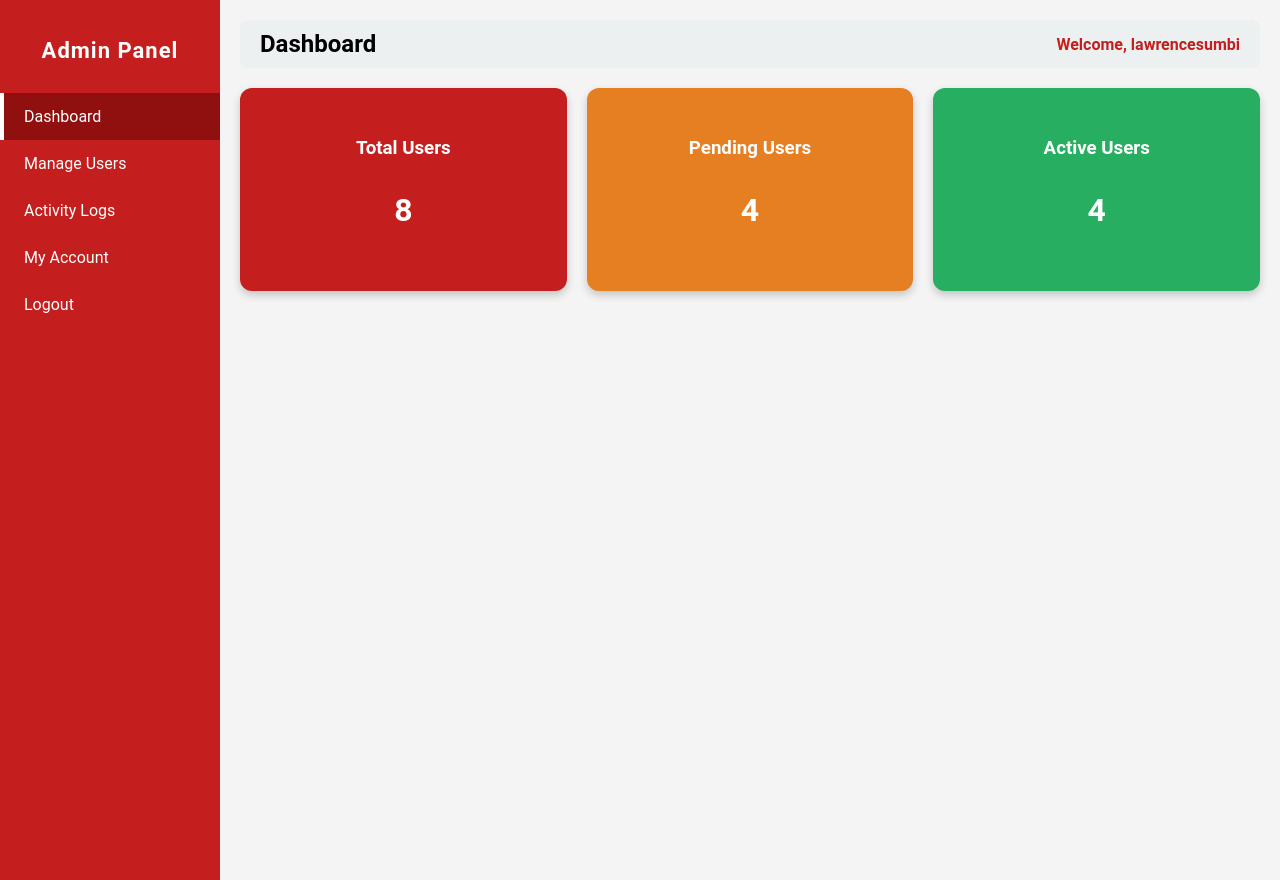
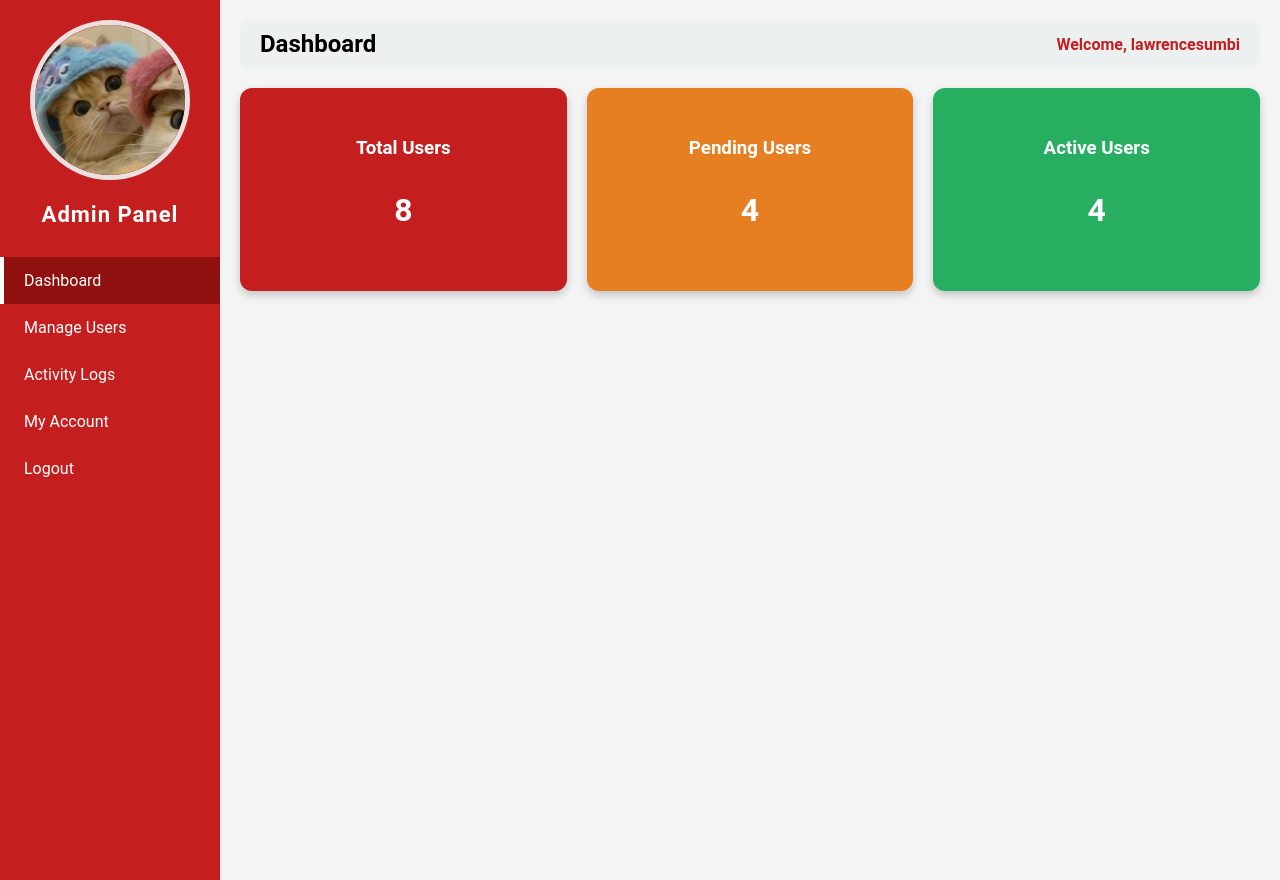
Before and after one commit to lawrencesumbi/STUDISCIPLINK, a PHP site: page /admin.php in a window 1280 px wide. Run offline with PHP 8.4, Linux system fonts and the light colour scheme; a user stored in the database is signed in; data comes from the database, SQL or seed files in the repository.

Commit message:
profilePhoto

```diff
--- a/admin.php
+++ b/admin.php
@@ -1,4 +1,5 @@
 <?php
+require 'db_connect.php';
 session_start();
 
 // Redirect if not logged in or not admin
@@ -6,6 +7,13 @@ if (!isset($_SESSION['username']) || $_SESSION['role'] !== 'admin') {
     header("Location: login.php");
     exit;
 }
+
+// Fetch logged in user
+$id = $_SESSION['user_id'];
+$stmt = $pdo->prepare("SELECT * FROM users WHERE id=?");
+$stmt->execute([$id]);
+$user = $stmt->fetch(PDO::FETCH_ASSOC);
+
 
 // Determine which page to load
 $page = isset($_GET['page']) ? $_GET['page'] : 'dashboard';
@@ -91,11 +99,28 @@ if(!in_array($page, $allowed_pages)) {
             font-weight: bold;
             color: #c41e1e;
         }
+        .profile-photo {
+            text-align: center;
+        }
+        .profile-photo img {
+            width: 150px;
+            height: 150px;
+            object-fit: cover;
+            border-radius: 50%;
+            border: 5px solid #ebe0e0ff;
+        }
     </style>
 </head>
 <body>
 
 <div class="sidebar">
+    <div class="column profile-photo">
+        <?php if (!empty($user['img'])): ?>
+            <img src="<?php echo htmlspecialchars($user['img']); ?>" alt="Profile Image">
+        <?php else: ?>
+            <img src="default.png" alt="Profile Image">
+        <?php endif; ?>
+    </div>
     <h2>Admin Panel</h2>
     <a href="?page=dashboard" class="<?php echo $page=='dashboard' ? 'active' : ''; ?>">Dashboard</a>
     <a href="?page=manage_users" class="<?php echo $page=='manage_users' ? 'active' : ''; ?>">Manage Users</a>
--- a/admin_pages/my_account.php
+++ b/admin_pages/my_account.php
@@ -29,9 +29,7 @@ body {
     gap: 30px;
     box-shadow: 0 10px 25px rgba(0,0,0,0.1);
 }
-.column {
-    flex: 1;
-}
+
 .profile-img {
     margin: auto 0;
     text-align: center;
```
